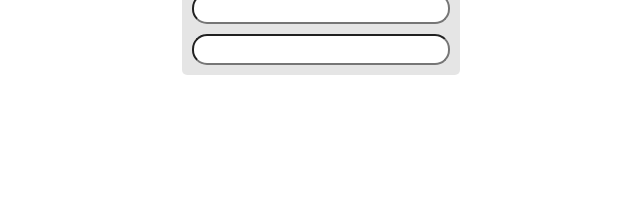
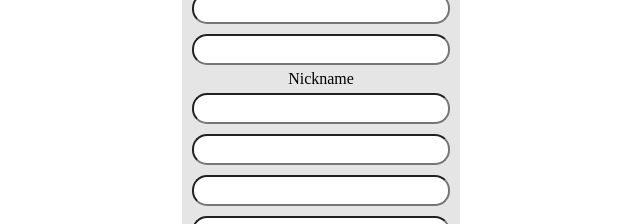
Before and after one commit to VPseudo11/Typescript-with-react, a React (Vite) app: page / in a window 1280 px wide. Shown: the part 728-952 px from the top of the page, without its empty margins (319-959 px from the left). Before the commit the page ends 803 px from the top, so only its background shows below. Built offline with nearby package versions, Linux system fonts and the light colour scheme.

Commit message:
add copy lines

```diff
--- a/src/components/Form.tsx
+++ b/src/components/Form.tsx
@@ -12,6 +12,15 @@ const Form = ({ }: Props) => {
             <label htmlFor="nick">Nickname</label>
             <input type="text" placeholder='NickName' />
             <label htmlFor="nick">Nickname</label>
+            <input type="text" name='nick' />
+            <input type="text" name='nick' />
+            <input type="text" name='nick' />
+            <input type="text" name='nick' />
+            <label htmlFor="nick">Nickname</label>
+            <input type="text" name='nick' />
+            <input type="text" name='nick' />
+            <input type="text" name='nick' />
+            <input type="text" name='nick' />  <label htmlFor="nick">Nickname</label>
             <input type="text" name='nick' />
             <input type="text" name='nick' />
             <input type="text" name='nick' />
```
